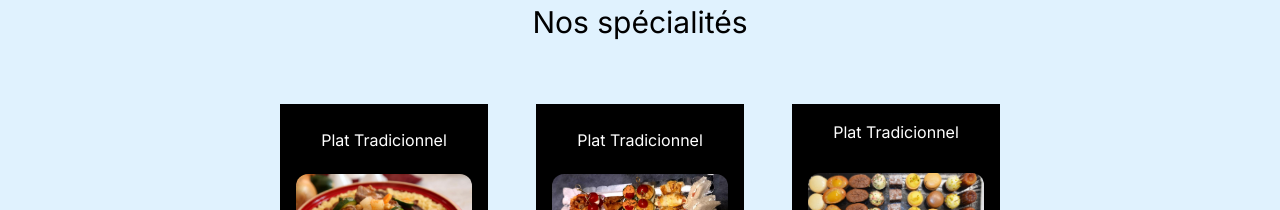
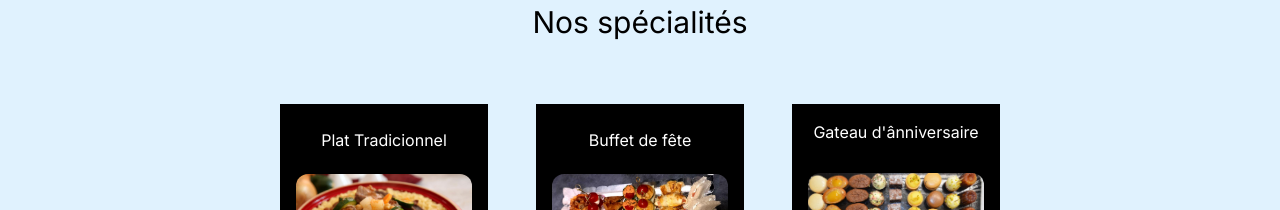
Before and after one commit to RaoufCherif/traiteur, a Next.js app: page / in a window 1280 px wide. Shown: the part 5820-6030 px from the top of the page. Built offline with nearby package versions, Linux system fonts and the light colour scheme; a web font is replaced by a local one.

Commit message:
Renaming buffet & gateau titles

```diff
--- a/src/app/components/NosSpecialite.tsx
+++ b/src/app/components/NosSpecialite.tsx
@@ -19,12 +19,12 @@ function NosSpecialite() {
                                 <button className='text-white m-4'>Découvrir</button>
                             </div>
                             <div className='flex flex-col  bg-black justify-between items-center  p-4 w-52 h-72 '>
-                                <h3 className='text-white m-2'>Plat Tradicionnel</h3>
+                                <h3 className='text-white m-2'>Buffet de fête</h3>
                                 <Image src={snak}  alt='chef'  className='rounded-xl'  />
                                 <button className='text-white m-4'>Découvrir</button>
                             </div>
                             <div className='flex flex-col  bg-black justify-between items-center p-4  w-52 h-72 '>
-                                <h3 className='text-white'>Plat Tradicionnel</h3>
+                                <h3 className='text-white'>Gateau d'ânniversaire</h3>
                                 <Image src={sucre}     alt='chef'  className='rounded-xl '   />
                                 <button className='text-white m-4'>Découvrir</button>
                             </div>
```
